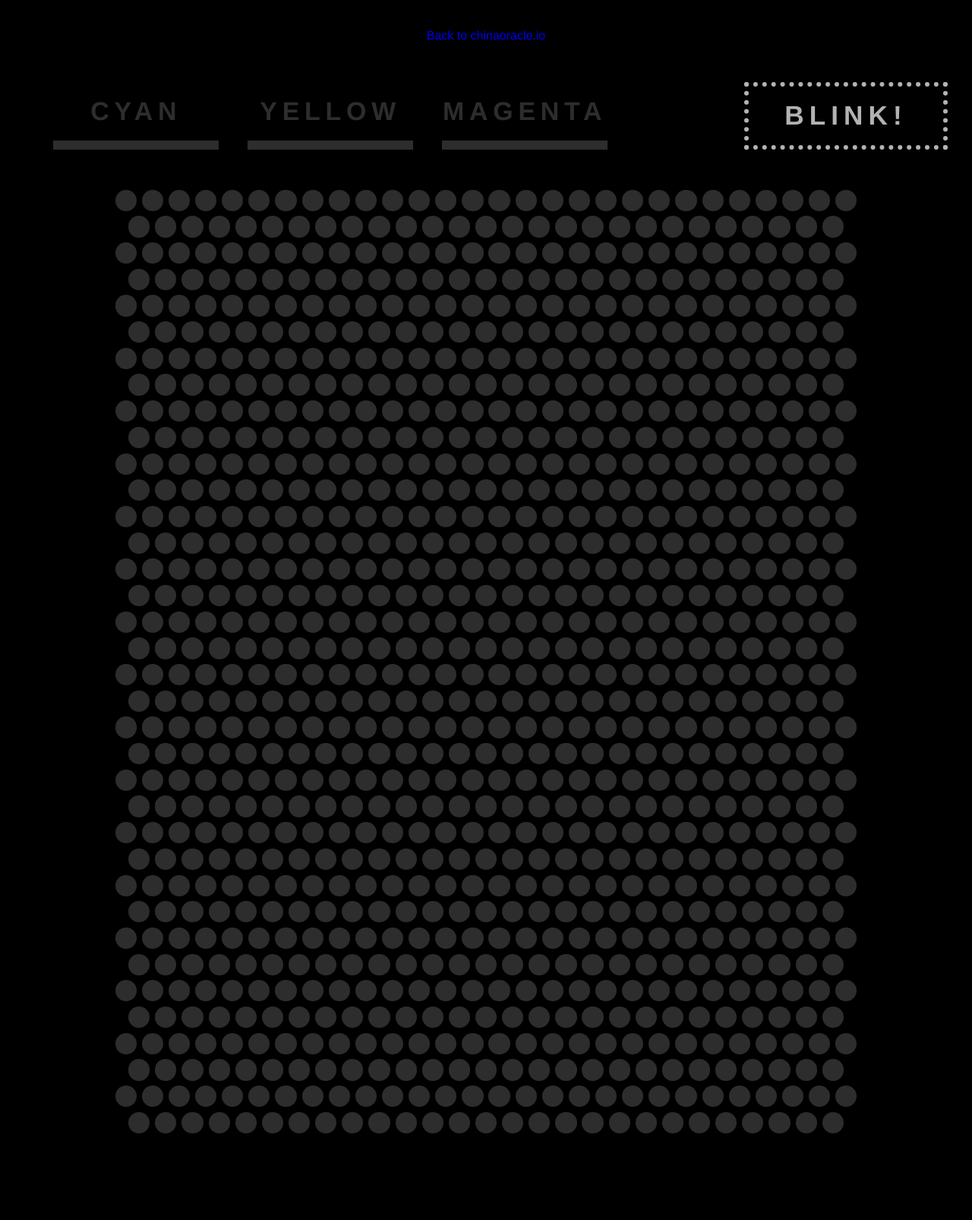
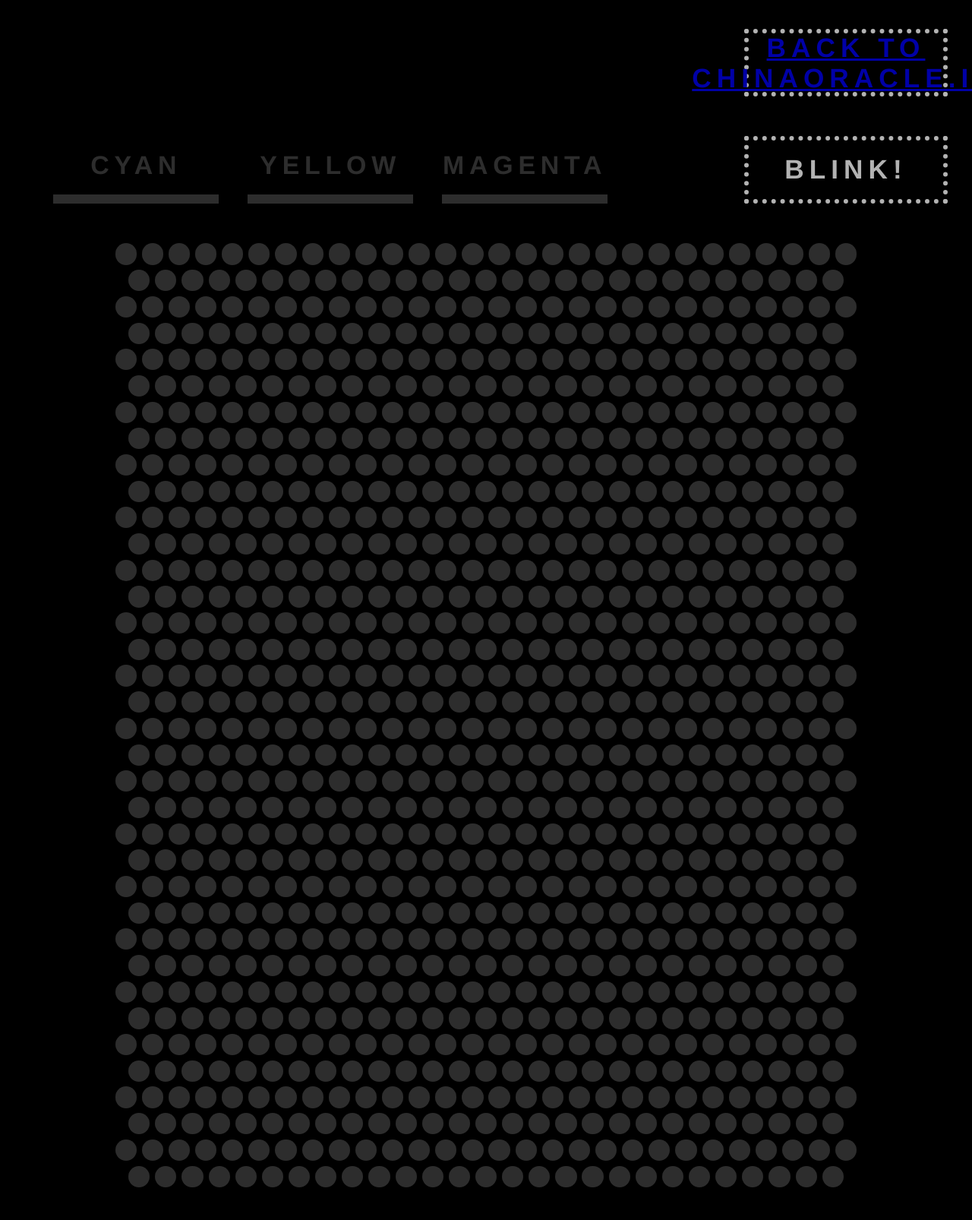
Before and after one commit to ahshra/ahshra.github.io, a Jekyll site: the page built from Javascript_Blink_Project/index.html, in a window 1280 px wide. Shown: the whole page at 76% size. Built offline with Jekyll 4.4.1, drawn with Linux system fonts in a browser that asks for light colours; nearby versions of some CDN libraries; before the commit the page ends 1536 px from its top, so only the background shows below that.

Commit message:
Update index.html

```diff
--- a/Javascript_Blink_Project/index.html
+++ b/Javascript_Blink_Project/index.html
@@ -14,8 +14,8 @@ permalink: Javascript_Blink_Project/index.html
 
 <body>
 
-  <div>
-        <a href="http://chinaoracle.io" style="text-decoration: none" font color="white" >Back to chinaoracle.io</a>
+  <div class="toggle-blink">
+        <a href="http://chinaoracle.io">Back to chinaoracle.io</a>
   </div>
 
   <div class="color-picker">
```
